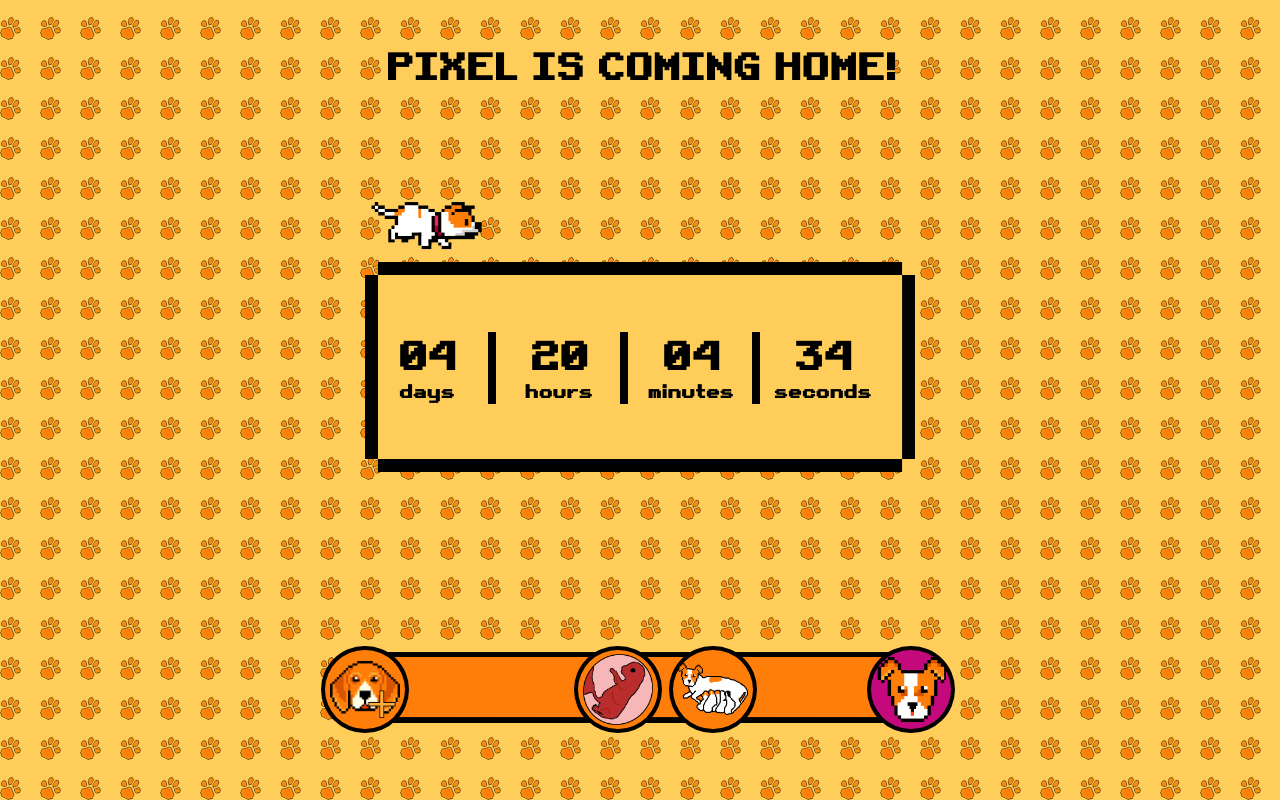
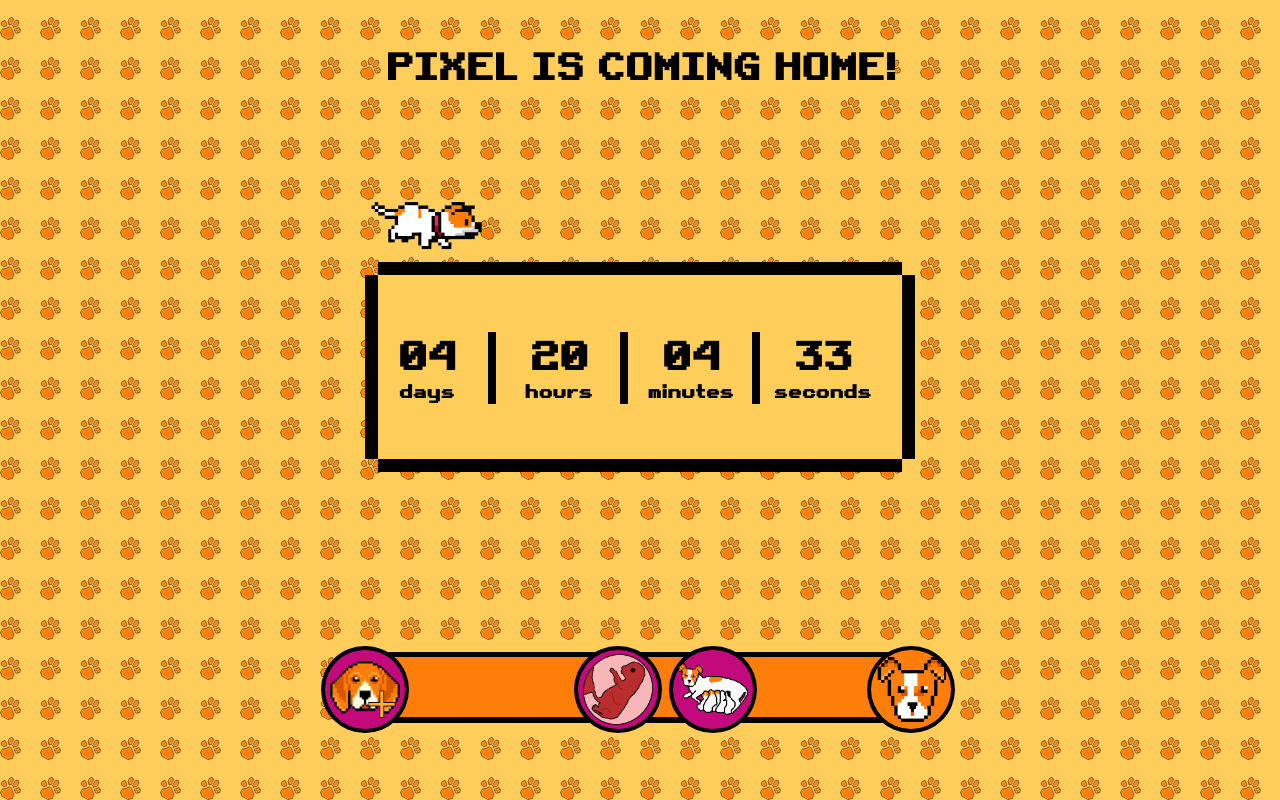
Before and after one commit to spaulas/PixelCountdown, a React (Create React App) app: page / in a window 1280 px wide. Built offline with nearby package versions, Linux system fonts and the light colour scheme; a small style sheet from the web is missing.

Commit message:
add new timeflow

```diff
--- a/src/App/App.tsx
+++ b/src/App/App.tsx
@@ -2,7 +2,9 @@ import React, { useContext } from "react";
 import "./App.scss";
 import CountdownPage from "../pages/CountdowPage/CountdownPage";
 import WelcomePage from "../pages/WelcomePage/WelcomePage";
-import { ShowTimelineContext } from "../utils/ShowTimelineProvider";
+import { ShowTimelineContext } from "../providers/ShowTimelineProvider";
+
+// TODO CREATE CONSTANTS FORM TIME AND COLORS!
 
 function App() {
   const { showTimeline } = useContext(ShowTimelineContext);
--- a/src/components/Countdown/Countdown.jsx
+++ b/src/components/Countdown/Countdown.jsx
@@ -1,33 +1,8 @@
-import React, { useState } from "react";
 import "./Countdown.scss";
-import getDistance from "../../utils/getDistance";
 
-const Countdown = () => {
-  const [timer, setTimer] = useState({
-    days: 0,
-    hours: 0,
-    minutes: 0,
-    seconds: 0,
-  });
-
-  const interval = setInterval(function () {
-    const distance = getDistance();
-
-    const days = Math.floor(distance / (1000 * 3600 * 24));
-    const hours = Math.floor((distance % (1000 * 3600 * 24)) / (1000 * 3600));
-    const minutes = Math.floor((distance % (1000 * 3600)) / (1000 * 60));
-    const seconds = Math.floor((distance % (1000 * 60)) / 1000);
-
-    if (distance < 0) {
-      clearInterval(interval);
-      setTimer({ days: "00", hours: "00", minutes: "00", seconds: "00" });
-    } else {
-      setTimer({ days, hours, minutes, seconds });
-    }
-  }, 1000);
-
+const Countdown = ({ timer }) => {
   const convertNumber = (number) => {
-    if (number < 10) {
+    if (number < 10 && typeof number === "number") {
       return `0${number}`;
     }
     return number;
--- a/src/components/Placard/Placard.jsx
+++ b/src/components/Placard/Placard.jsx
@@ -2,11 +2,11 @@ import React from "react";
 import "./Placard.scss";
 import Countdown from "../Countdown/Countdown";
 
-const Placard = () => {
+const Placard = ({ timer }) => {
   return (
     <div className="placard">
       <div className="placard-board">
-        <Countdown />
+        <Countdown timer={timer} />
       </div>
       <div className="placard-animation" />
     </div>
--- a/src/components/Timeline/Timeline.jsx
+++ b/src/components/Timeline/Timeline.jsx
@@ -5,44 +5,40 @@ import sushiPlus from "../../assets/BeaglePlus.png";
 import womb from "../../assets/Womb.png";
 import born from "../../assets/Born.png";
 import pixel from "../../assets/JackRussellFace.png";
-import getDistance from "../../utils/getDistance";
 
-const TOTAL_DAYS = 116;
+const TOTAL_DAYS = 166;
 
-const Timeline = () => {
-  const distance = getDistance();
-
+const Timeline = ({ distance }) => {
   const timelineElements = [
     {
       image: sushiPlus,
       title: "Sushi is too alone!",
       date: "12/01/2021",
-      active: true,
+      active: distance > 14206462520,
     },
     {
       image: womb,
       title: "Lima is pregnant!",
       date: "29/03/2021",
-      active: true,
+      active: distance > 8251275920,
     },
     {
       image: born,
       title: "Pixel is born!",
       date: "29/04/2021",
-      active: true,
+      active: distance > 6001538760,
     },
     {
       image: pixel,
       title: "Welcome Pixel!",
       date: "27/05/2021",
-      active: distance === 0,
+      active: distance > 46352160,
     },
   ];
 
   const getWidth = () => {
     const missingDays = TOTAL_DAYS - Math.floor(distance / (1000 * 3600 * 24));
-
-    return missingDays / TOTAL_DAYS * 100;
+    return (missingDays / TOTAL_DAYS) * 100;
   };
 
   return (
--- a/src/index.tsx
+++ b/src/index.tsx
@@ -2,7 +2,7 @@ import React from "react";
 import ReactDOM from "react-dom";
 import "./index.css";
 import App from "./App/App";
-import ShowTimelineProvider from "./utils/ShowTimelineProvider";
+import ShowTimelineProvider from "./providers/ShowTimelineProvider";
 
 ReactDOM.render(
   <React.StrictMode>
--- /dev/null
+++ b/src/pages/CountdowPage/CountdownPage.jsx
@@ -0,0 +1,54 @@
+import { useEffect, useState, useContext } from "react";
+import Placard from "../../components/Placard/Placard";
+import Timeline from "../../components/Timeline/Timeline";
+import "./CountdownPage.scss";
+import { ShowTimelineContext } from "../../providers/ShowTimelineProvider";
+import getDistance from "../../utils/getDistance";
+
+// TODO ADD HIDE AND SHOW EFFECT
+const CountdownPage = () => {
+  const { showTimeline, setShowTimeline } = useContext(ShowTimelineContext);
+  const [timer, setTimer] = useState({
+    days: 0,
+    hours: 0,
+    minutes: 0,
+    seconds: 0,
+  });
+  const [distance, setDistance] = useState(0);
+  const [counter, setCounter] = useState(0);
+  const timeInterval = showTimeline ? 100 : 1000;
+
+  useEffect(() => {
+    if (counter < 110) {
+      getDistance(timeInterval, counter).then((distance) => {
+        const days = Math.floor(distance / (1000 * 3600 * 24));
+        const hours = Math.floor(
+          (distance % (1000 * 3600 * 24)) / (1000 * 3600)
+        );
+        const minutes = Math.floor((distance % (1000 * 3600)) / (1000 * 60));
+        const seconds = Math.floor((distance % (1000 * 60)) / 1000);
+
+        if (distance <= 0) {
+          setTimer({ days: "00", hours: "00", minutes: "00", seconds: "00" });
+          setTimeout(() => setShowTimeline(false), 2000);
+        } else {
+          setTimer({ days, hours, minutes, seconds });
+          setCounter((current) => current + 1);
+        }
+
+        setDistance(distance);
+      });
+    }
+    // eslint-disable-next-line react-hooks/exhaustive-deps
+  }, [timer]);
+
+  return (
+    <div className="countdown-page">
+      <h1>PIXEL IS COMING HOME!</h1>
+      <Placard timer={timer} />
+      <Timeline distance={distance} />
+    </div>
+  );
+};
+
+export default CountdownPage;
--- a/src/pages/CountdowPage/CountdownPage.tsx
+++ /dev/null
@@ -1,16 +0,0 @@
-import React from "react";
-import Placard from "../../components/Placard/Placard";
-import Timeline from "../../components/Timeline/Timeline";
-import "./CountdownPage.scss";
-
-const CountdownPage = () => {
-  return (
-    <div className="countdown-page">
-      <h1>PIXEL IS COMING HOME!</h1>
-      <Placard />
-      <Timeline />
-    </div>
-  );
-};
-
-export default CountdownPage;
--- a/src/pages/WelcomePage/WelcomePage.tsx
+++ b/src/pages/WelcomePage/WelcomePage.tsx
@@ -1,6 +1,6 @@
 import { useContext} from "react";
 import "./WelcomePage.scss";
-import { ShowTimelineContext } from "../../utils/ShowTimelineProvider";
+import { ShowTimelineContext } from "../../providers/ShowTimelineProvider";
 
 const WelcomePage = () => {
   const { setShowTimeline } = useContext(ShowTimelineContext);
--- a/src/utils/ShowTimelineProvider.js
+++ b/src/providers/ShowTimelineProvider.js
@@ -1,5 +1,5 @@
 import { useState, createContext } from "react";
-import getDistance from "./getDistance";
+import { getOriginalDistance } from "../utils/getDistance";
 
 export const ShowTimelineContext = createContext({
   showTimeline: false,
@@ -7,7 +7,7 @@ export const ShowTimelineContext = createContext({
 });
 
 const ShowTimelineProvider = ({ children }) => {
-  const [showTimeline, setShowTimeline] = useState(getDistance() !== 0);
+  const [showTimeline, setShowTimeline] = useState(getOriginalDistance() > 0);
 
   return (
     <ShowTimelineContext.Provider value={{ showTimeline, setShowTimeline }}>
--- a/src/utils/getDistance.js
+++ b/src/utils/getDistance.js
@@ -1,7 +1,23 @@
 const countdownDate = new Date("Jun 27, 2021 15:00:00").getTime();
+const startDate = new Date("Jan 12, 2021 15:00:00").getTime();
 
-export default function getDistance() {
+export default function getDistance(timeInterval, counter) {
+  return new Promise((resolve) => {
+    setTimeout(() => {
+      const now = new Date().getTime();
+      let diff = countdownDate - now;
+      const subtractTime = 3602 * 1000 * 36.74;
+
+      if (diff < 0) {
+        diff = countdownDate - startDate - counter * subtractTime;
+      }
+
+      resolve(diff < 0 ? 0 : diff);
+    }, timeInterval);
+  });
+}
+
+export function getOriginalDistance() {
   const now = new Date().getTime();
-  const diff = countdownDate - now;
-  return diff < 0 ? 0 : diff;
+  return countdownDate - now;
 }
```
